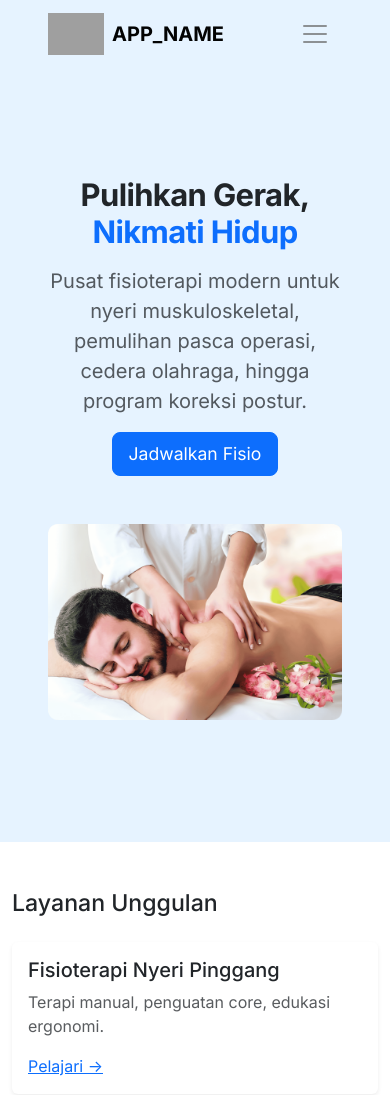
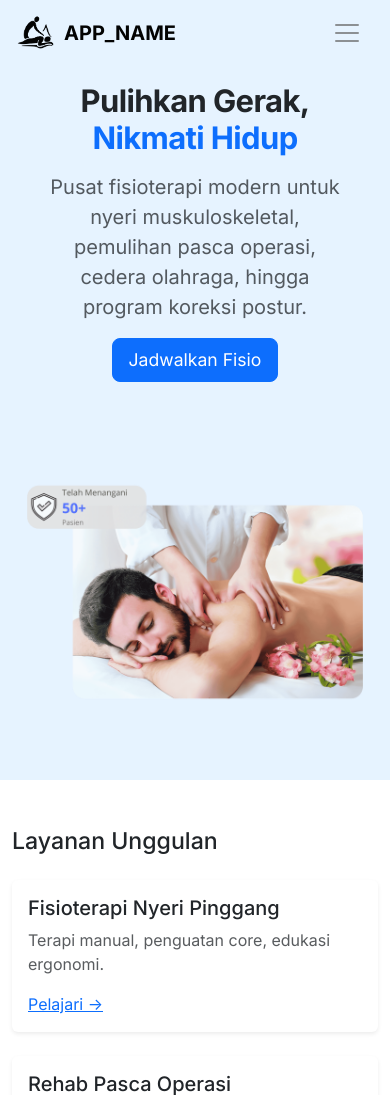
Before and after one commit to alvinputranurtan/jmcenters, a PHP site: page / in a window 390 px wide. Shown: the top 1095 px of the page. Run offline with PHP 8.4, Linux system fonts and the light colour scheme; a stand-in replaces the project's code that opens the database connection; some libraries are stand-ins or nearby versions; grey boxes are pictures that could not be loaded.

Commit message:
tampilan di update lagi

```diff
--- a/assets/css/style.css
+++ b/assets/css/style.css
@@ -5,6 +5,12 @@
     min-height: 100vh;       /* ✅ Tambahkan ini */
     display: flex;           /* Supaya isi bisa di tengah vertikal */
     align-items: center;     /* Tengah secara vertikal */
+}
+
+.hero img {
+  width: 100%;
+  height: auto;
+  /* transition: transform 0.1s ease; */
 }
 
 .hero h1{
@@ -94,6 +100,40 @@ body {
     font-size: 1.2rem;
 }
 
+.navbar-brand .logo {
+  height: 40px;              /* ukuran logo pas untuk navbar */
+  width: auto;
+  object-fit: contain;
+  vertical-align: middle;
+  transition: transform 0.2s ease;
+}
+
+/* Efek hover opsional */
+.navbar-brand:hover .logo {
+  transform: scale(1.05);
+}
+
 .btn-primary {
     font-size: 1.1rem;
 }
+
+@media (max-width: 992px) {
+  .navbar .container-fluid {
+    padding-left: 1rem !important;
+    padding-right: 1rem !important;
+  }
+
+  .hero{
+    background:#e6f3ff;
+    margin-top: -130px; /* geser naik setinggi navbar */
+    padding-top: 56px; /* kasih ruang supaya konten gak ketutup */
+    min-height: 100vh;       /* ✅ Tambahkan ini */
+    display: flex;           /* Supaya isi bisa di tengah vertikal */
+    align-items: center;     /* Tengah secara vertikal */
+}
+
+  .hero img {
+    transform: scale(1.2);     /* perbesar 130% */
+    margin-top: 4rem;          /* beri jarak sedikit biar gak nempel */
+  }
+}
--- a/includes/header.php
+++ b/includes/header.php
@@ -12,10 +12,10 @@
   <body>
   <nav class="navbar navbar-expand-lg bg-soft-blue border-bottom sticky-top py-2">
     <div class="container-fluid px-5">
-      <a class="navbar-brand d-flex align-items-center gap-2" href="index.php">
-        <img src="assets/img/logo-2(1).png" alt="logo" width="32" onerror="this.style.display='none'">
-        <span class="fw-bold fs-5"><?php echo APP_NAME; ?></span>
-      </a>
+<a class="navbar-brand d-flex align-items-center gap-2" href="index.php">
+  <img src="assets/img/logo.png" alt="JM Center Logo" class="logo" onerror="this.style.display='none'">
+  <span class="fw-bold fs-5"><?php echo APP_NAME; ?></span>
+</a>
       <button class="navbar-toggler" type="button" data-bs-toggle="collapse" data-bs-target="#nav">
         <span class="navbar-toggler-icon"></span>
       </button>
```
Also changed, not shown: assets/img/MassageHeroPage.png, assets/img/MassageHeroPage2.png (added), assets/img/logo.png (added).
